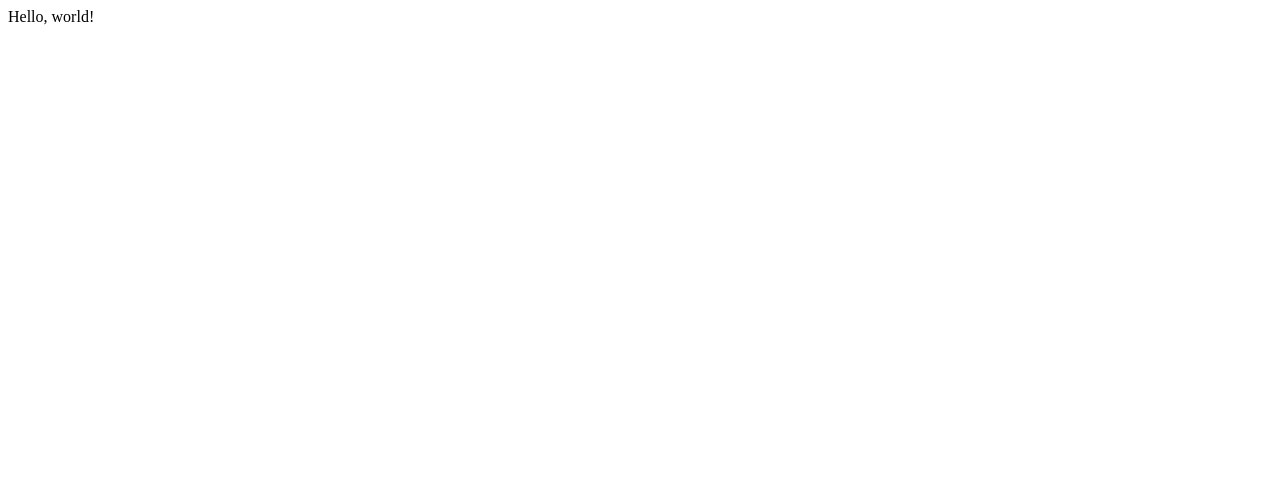
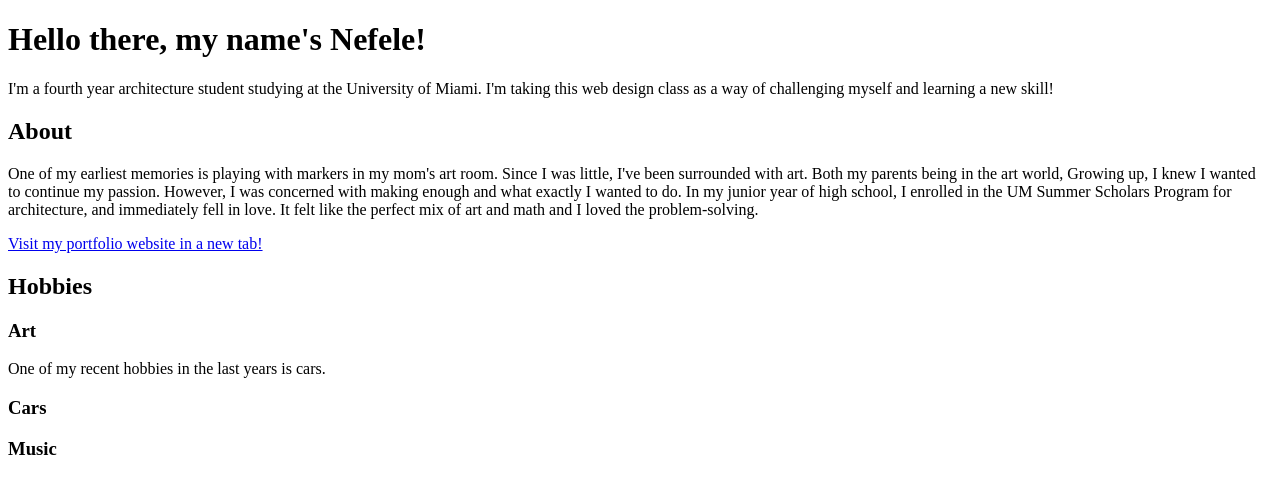
Before and after one commit to neftala/neftala.github.io, a plain HTML site: page index.html in a window 1280 px wide. Drawn offline with Linux system fonts and the light colour scheme.

Commit message:
Update index.html

```diff
--- a/index.html
+++ b/index.html
@@ -1 +1,36 @@
-Hello, world!
+<!DOCTYPE html>
+<html lang="en">
+    <head>
+        <meta charset="utf-8">
+        <title>Nefele's Website</title>
+    </head>
+
+    <body>
+        <h1>Hello there, my name's Nefele!</h1>
+
+        <p>I'm a fourth year architecture student studying at the University of Miami. I'm taking this web design class as a way of challenging myself and learning a new skill!</p>
+
+        <h2>About</h2>
+
+        <p>One of my earliest memories is playing with markers in my mom's art room. Since I was little, I've been surrounded with art. Both my parents being in the art world, Growing up, I knew I wanted to continue my passion. However, I was concerned with making enough and what exactly I wanted to do. In my junior year of high school, I enrolled in the UM Summer Scholars Program for architecture, and immediately fell in love. It felt like the perfect mix of art and math and I loved the problem-solving.</p>
+
+        <a href="https://nefele.net" target="_blank">Visit my portfolio website in a new tab!</a>
+
+        <h2>Hobbies</h2>
+
+        <h3>Art</h3>
+
+        <p>One of my recent hobbies in the last years is cars.</p>
+
+        <h3>Cars</h3>
+
+        <h3>Music</h3>
+
+
+
+
+
+
+
+    </body>
+</html>
```
